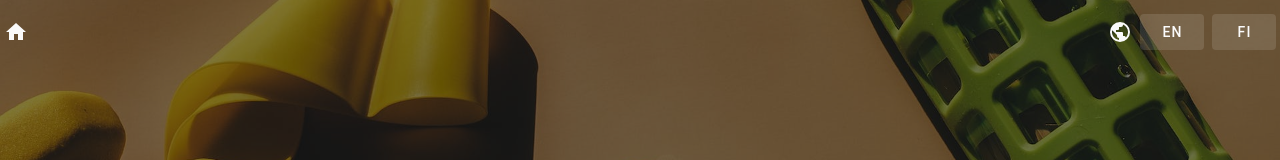
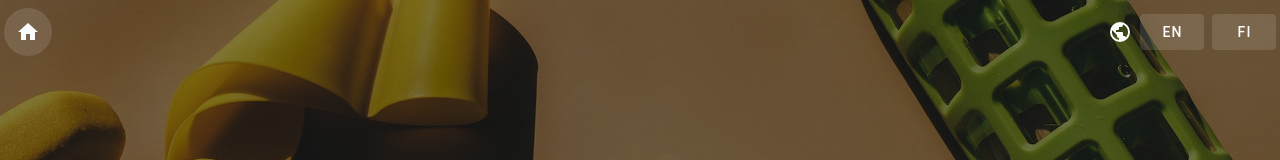
Before and after one commit to ajuvonen/getfit, a Vue app: page / in a window 1280 px wide. Shown: the top 160 px of the page. Built offline with nearby package versions, Linux system fonts and the light colour scheme.

Commit message:
Use v-btn in home link

```diff
--- a/src/App.vue
+++ b/src/App.vue
@@ -22,10 +22,7 @@ const {openConfirmDialog} = useAppStateStore();
 const {updateServiceWorker} = useRegisterSW({
   immediate: true,
   onNeedRefresh() {
-    openConfirmDialog(
-      t('general.updatePrompt'),
-      () => updateServiceWorker(),
-    );
+    openConfirmDialog(t('general.updatePrompt'), () => updateServiceWorker());
   },
 });
 
@@ -47,9 +44,13 @@ watch(locale, (value) => {
     <div class="app__overlay">
       <v-app-bar class="d-print-none app-bar" :style="{color: COLORS.offWhite}">
         <template #prepend>
-          <RouterLink to="/" :aria-label="$t('routes.home')" data-test-id="app-bar-home-link">
-            <v-icon icon="$home" :color="COLORS.offWhite" />
-          </RouterLink>
+          <v-btn
+            to="/"
+            icon="$home"
+            :aria-label="$t('routes.home')"
+            data-test-id="app-bar-home-link"
+          >
+          </v-btn>
         </template>
         <template #append>
           <v-icon icon="$earth" />
@@ -72,11 +73,11 @@ watch(locale, (value) => {
       <v-bottom-navigation grow class="d-print-none">
         <v-btn to="settings" data-test-id="navbar-settings-link" class="text-body-1">
           <v-icon icon="$cog" />
-          {{ t('routes.settings') }}
+          {{ $t('routes.settings') }}
         </v-btn>
         <v-btn to="schedule" data-test-id="navbar-schedule-link" class="text-body-1">
           <v-icon icon="$calendar" />
-          {{ t('routes.schedule') }}
+          {{ $t('routes.schedule') }}
         </v-btn>
         <v-btn
           :disabled="!weeks.length"
@@ -85,7 +86,7 @@ watch(locale, (value) => {
           class="text-body-1"
         >
           <v-icon icon="$export" />
-          {{ t('routes.export') }}
+          {{ $t('routes.export') }}
         </v-btn>
       </v-bottom-navigation>
     </div>
```
